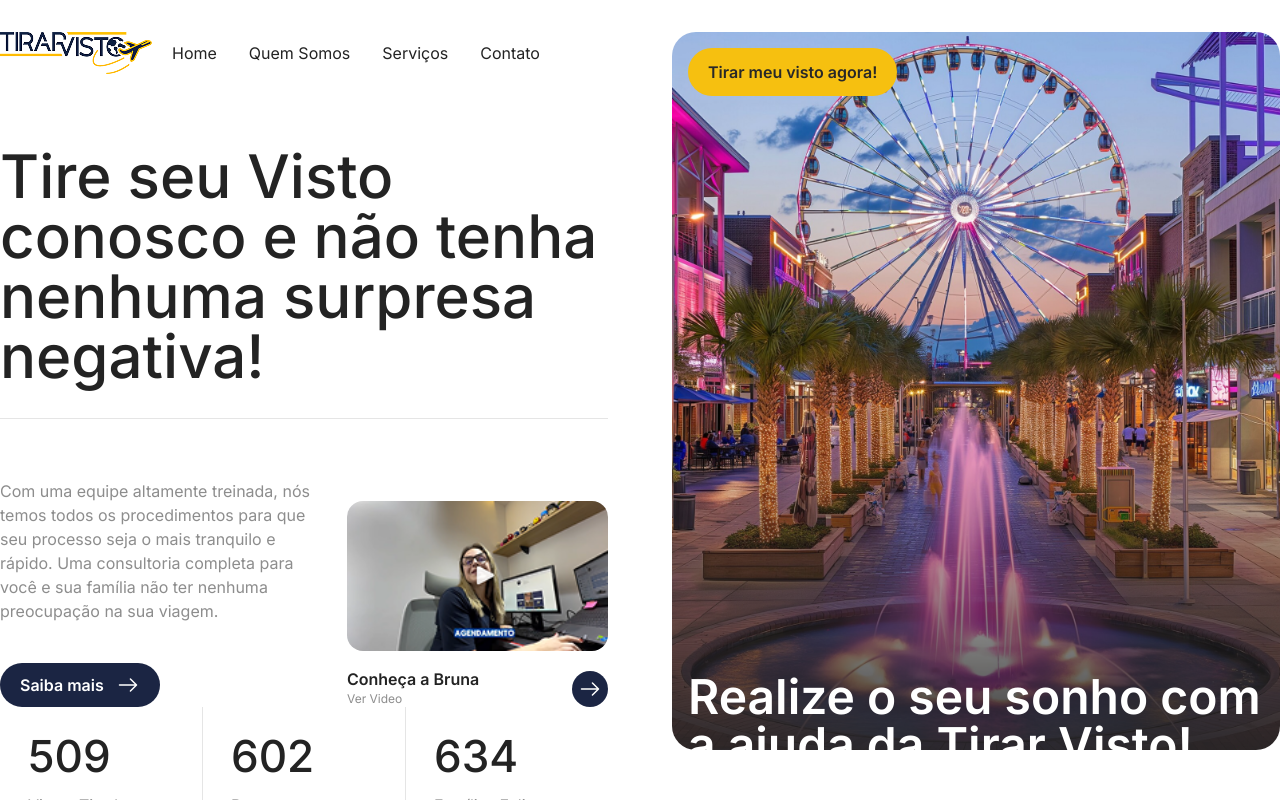
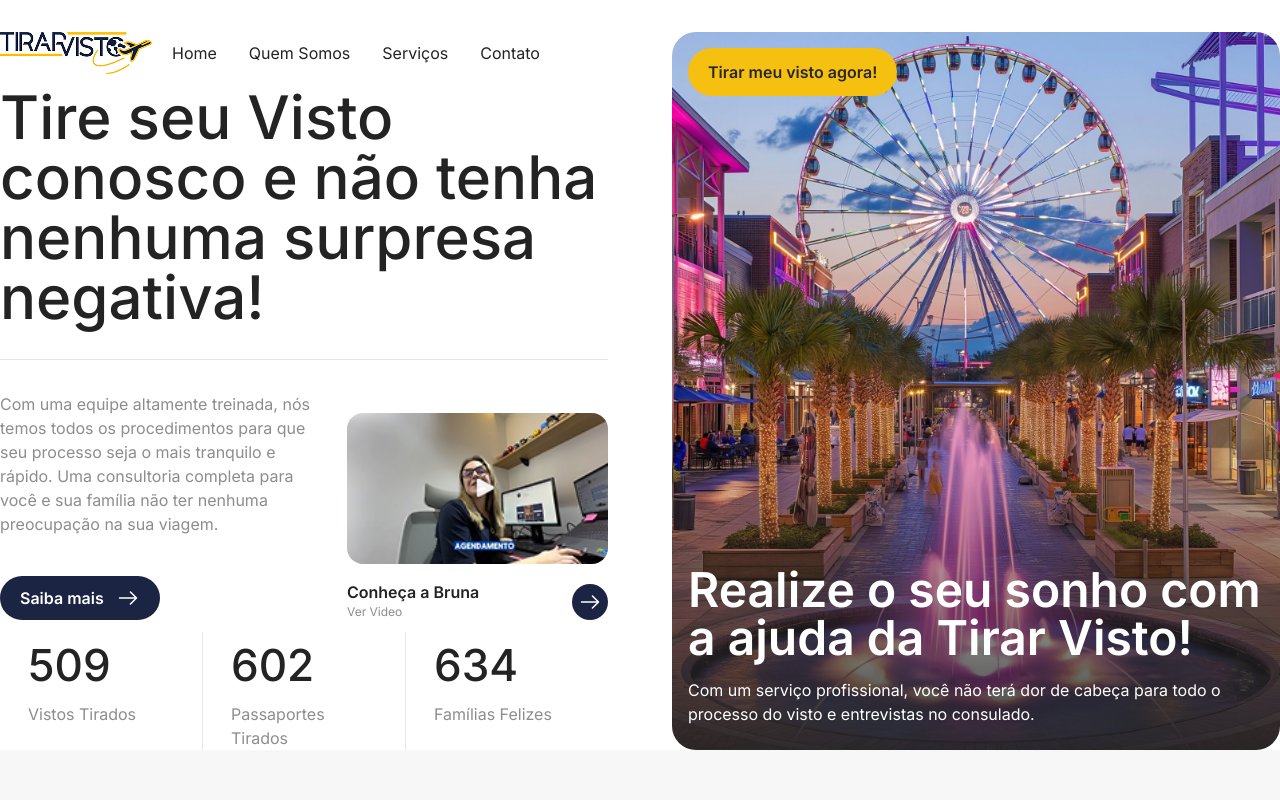
Before and after one commit to LucasAnselmoSilva12345/tirar-visto, a React (Vite) app: page / in a window 1280 px wide. Shown: the top 800 px of the page. Built offline with nearby package versions, Linux system fonts and the light colour scheme.

Commit message:
wip: Hero Section component

```diff
--- a/src/components/header/index.tsx
+++ b/src/components/header/index.tsx
@@ -10,19 +10,19 @@ import { Stats } from './stats';
 export function Header() {
   return (
     <header className="grid grid-cols-1 lg:pt-8 lg:grid-cols-2 lg:gap-16">
-      <div className="hidden lg:block">
-        <div className="flex items-center gap-2 pb-8">
+      <div className="hidden lg:flex lg:flex-col lg:justify-between">
+        <div className="flex items-center gap-2">
           <img src={Logo} alt="" />
           <Navigation />
         </div>
-
-        <div className="pt-10">
+        <div className="">
           <h1 className="text-6xl font-medium text-black-dark">
             Tire seu Visto conosco e não tenha nenhuma surpresa negativa!
           </h1>
-          <hr className="mt-8 text-white-medium" />
 
-          <div className="mt-[60px] grid grid-cols-[327px_1fr] items-end gap-5">
+          <hr className="my-8 text-white-medium" />
+
+          <div className="grid grid-cols-[327px_1fr] items-end gap-5">
             <div className="flex flex-col gap-10">
               <p className="text-base font-normal text-gray-dark">
                 Com uma equipe altamente treinada, nós temos todos os
@@ -56,7 +56,6 @@ export function Header() {
             </div>
           </div>
         </div>
-
         <Stats />
       </div>
       <aside className="relative">
--- a/src/components/header/stats.tsx
+++ b/src/components/header/stats.tsx
@@ -13,7 +13,7 @@ export function Stats() {
   return (
     <div className="flex flex-row divide-y sm:divide-y-0 sm:divide-x divide-white-medium">
       {stats.map((stat, index) => (
-        <div key={index} className="flex-1 px-7 py-4">
+        <div key={index} className="flex-1 px-7 py-0">
           <div className="text-[2.75rem] font-medium text-black-dark">
             {stat.value}
           </div>
```
